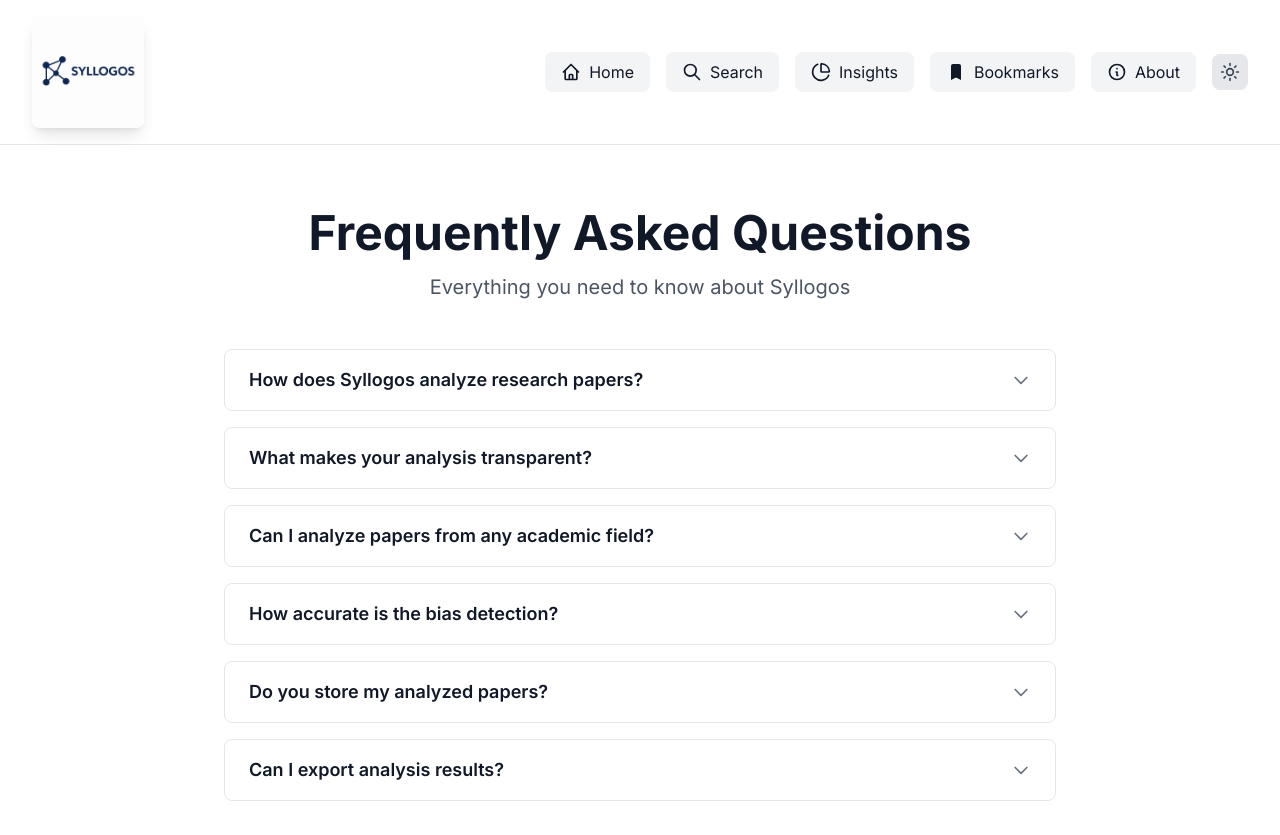
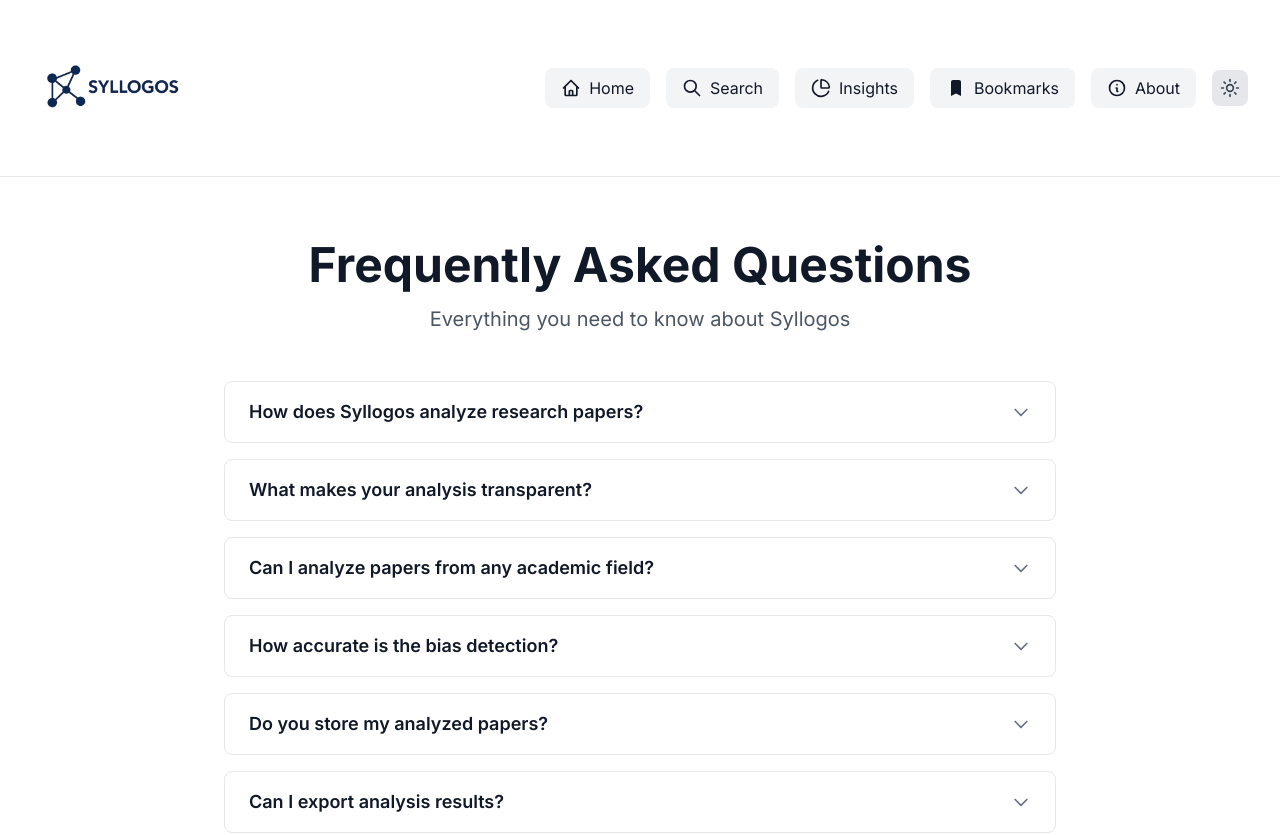
Before and after one commit to zeyyadroku-maker/AI-Research-Analysis-V2.0, a Next.js app: page /faq in a window 1280 px wide. Shown: the top 835 px of the page. Built offline with nearby package versions, Linux system fonts and the light colour scheme.

Commit message:
Second Commmit, UI modifications

```diff
--- a/app/components/DetailedAnalysisView.tsx
+++ b/app/components/DetailedAnalysisView.tsx
@@ -487,14 +487,9 @@ Disciplinary Perspective: ${analysis.perspective.disciplinaryPerspective}
                           </div>
                         </div>
                         <div className="relative group/desc flex-grow">
-                          <p className="text-sm text-gray-600 dark:text-gray-300 mb-4 leading-relaxed text-left line-clamp-4">
+                          <p className="text-sm text-gray-600 dark:text-gray-300 mb-4 leading-relaxed text-left">
                             {component.description}
                           </p>
-                          {/* Hover Tooltip for full text */}
-                          <div className="absolute bottom-full left-0 mb-2 w-full p-3 bg-gray-900 dark:bg-white text-white dark:text-gray-900 text-xs rounded-lg shadow-xl opacity-0 invisible group-hover/desc:opacity-100 group-hover/desc:visible transition-all z-50 pointer-events-none">
-                            {component.description}
-                            <div className="absolute top-full left-4 -mt-1 border-4 border-transparent border-t-gray-900 dark:border-t-white"></div>
-                          </div>
                         </div>
 
                         {component.evidence.length > 0 && (
--- a/app/components/Navigation.tsx
+++ b/app/components/Navigation.tsx
@@ -33,18 +33,18 @@ export default function Navigation({ onLogoClick }: NavigationProps) {
   }
 
   return (
-    <nav className="sticky top-0 z-40 bg-white dark:bg-dark-800/80 backdrop-blur-md border-b border-gray-200 dark:border-dark-700 transition-colors">
-      <div className="max-w-7xl mx-auto px-3 sm:px-4 md:px-6 lg:px-8 py-3 sm:py-4 flex justify-between items-center">
+    <nav className="sticky top-0 z-40 bg-white/70 dark:bg-dark-800/70 backdrop-blur-md border-b border-gray-200 dark:border-dark-700 transition-colors">
+      <div className="max-w-7xl mx-auto px-3 sm:px-4 md:px-6 lg:px-8 py-2 flex justify-between items-center">
         {/* Logo - Larger and more prominent */}
         <button onClick={handleLogoClick} className="flex items-center hover:opacity-80 transition bg-none border-none p-0 cursor-pointer flex-shrink-0">
-          <div className="w-16 h-16 sm:w-20 sm:h-20 md:w-28 md:h-28 rounded-lg shadow-lg transition-all duration-100 active:scale-95 flex items-center justify-center overflow-hidden">
+          <div className="w-24 h-24 sm:w-32 sm:h-32 md:w-40 md:h-40 transition-all duration-100 active:scale-95 flex items-center justify-center">
             <Image
               src={theme === 'light' ? '/lightmode.png' : '/darkmode.png'}
               alt="Logo"
-              width={112}
-              height={112}
+              width={160}
+              height={160}
               priority
-              className="w-full h-full object-cover"
+              className="w-full h-full object-contain"
             />
           </div>
         </button>
--- a/app/lib/templates/promptTemplates.ts
+++ b/app/lib/templates/promptTemplates.ts
@@ -38,9 +38,13 @@ SCORING CALIBRATION PRINCIPLES (READ THIS FIRST):
    - Genuinely cannot assess
 
    NOT for:
-   - "Not perfect" (score lower instead)
    - "Some gaps" (score lower, explain gaps)
    - Different field (apply field adaptations)
+
+7. DESCRIPTION LENGTH CONSISTENCY
+   - Descriptions for credibility components MUST be between 40-50 words.
+   - Ensure descriptions are concise but comprehensive.
+   - This is critical for UI consistency.
 `
 
 export const CALIBRATION_EXAMPLES = `
```
Also changed, not shown: public/darkmode.png, public/lightmode.png. Lines whose indentation alone changed are shown as unchanged.
